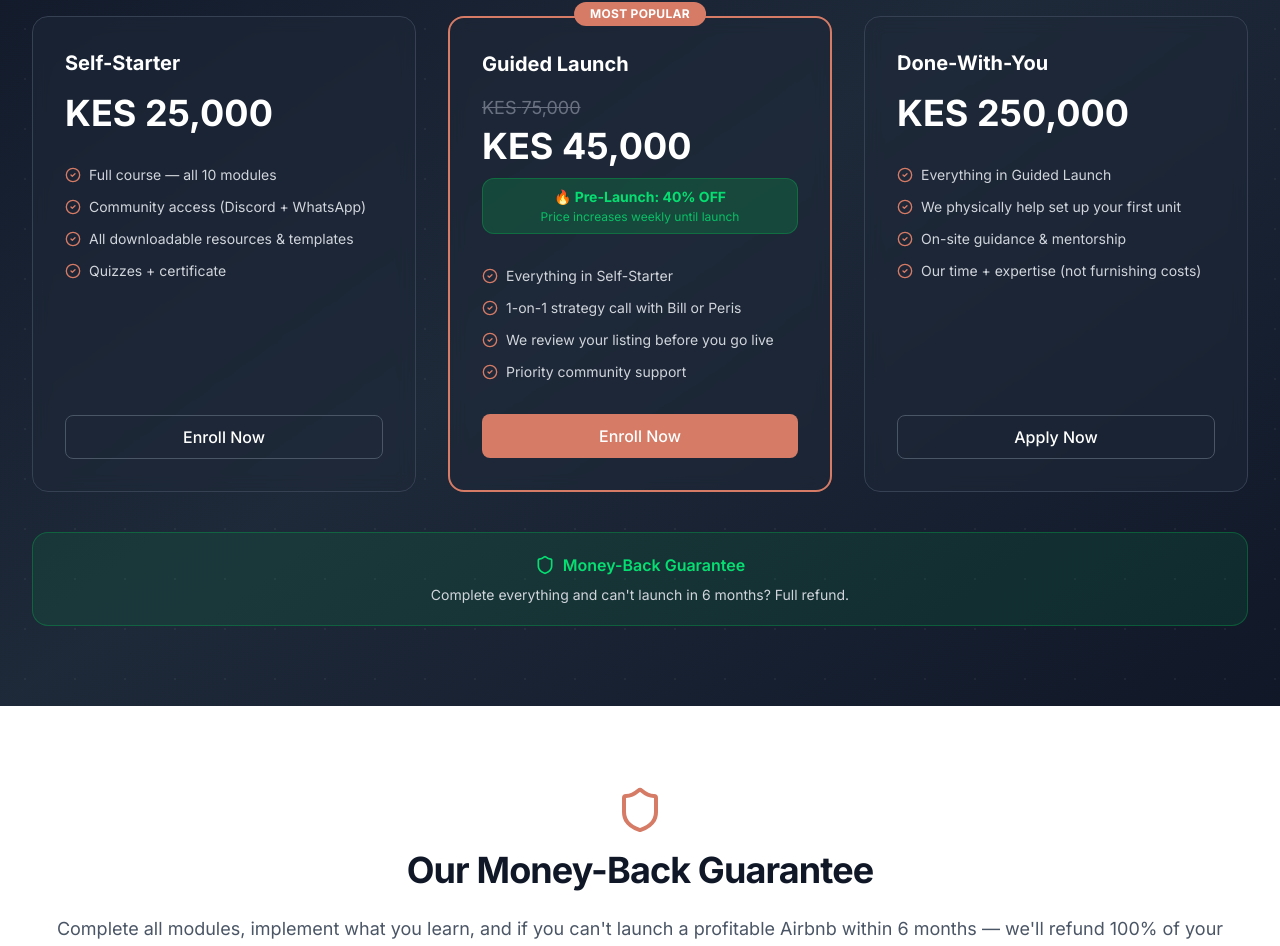
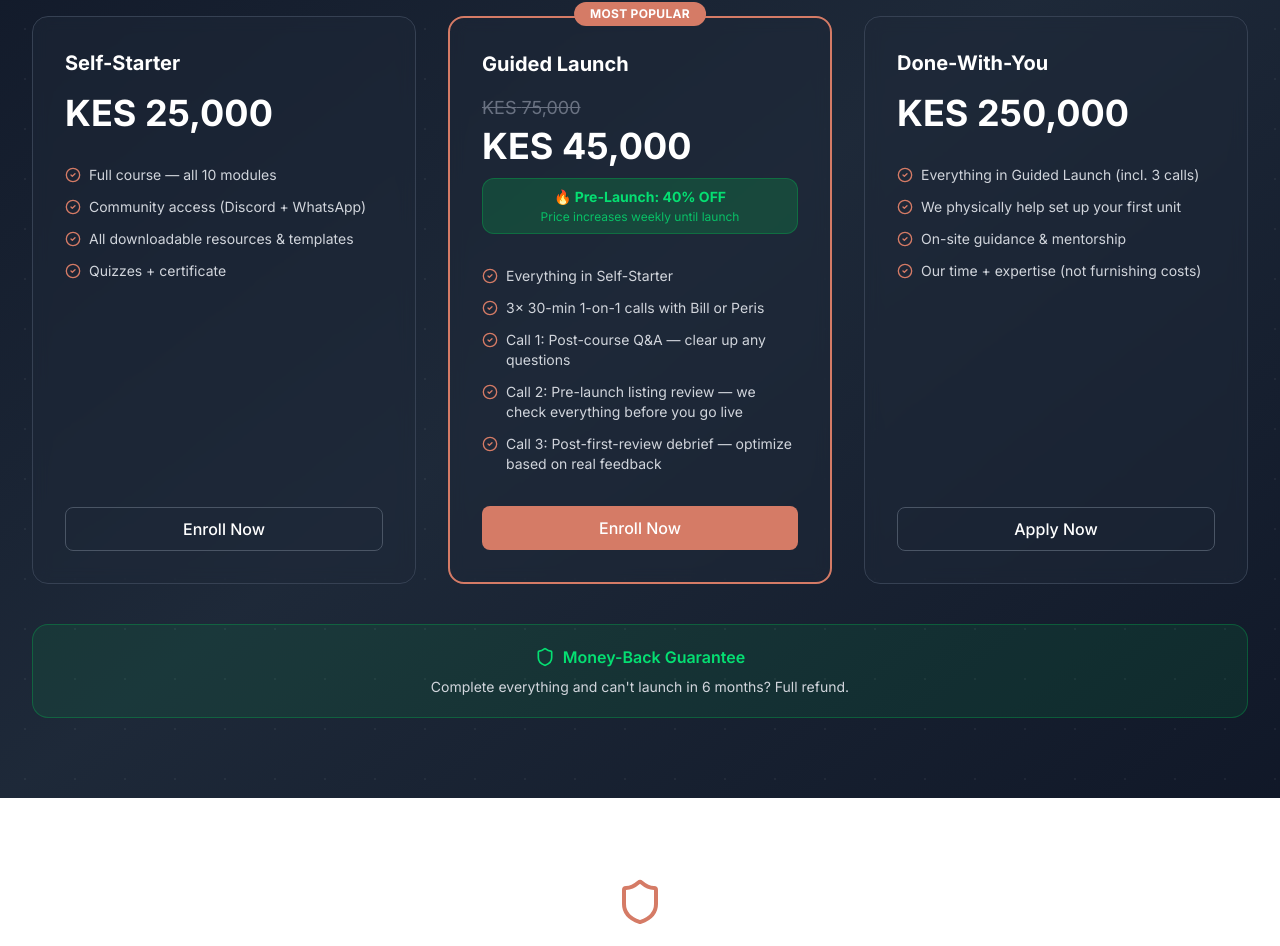
Before and after one commit to elitestaysafrica/website, a Next.js app: page /academy in a window 1280 px wide. Shown: the part 3243-4189 px from the top of the page. Built offline with nearby package versions, Linux system fonts and the light colour scheme; no server answers.

Commit message:
fix: 3x milestone calls for Guided Launch, update FAQ

```diff
--- a/src/app/academy/page.tsx
+++ b/src/app/academy/page.tsx
@@ -37,7 +37,7 @@ const faqs = [
   },
   {
     q: "What's the difference between Guided Launch and Done-With-You?",
-    a: "Guided Launch: we review your listing remotely and do a 1-on-1 strategy call. Done-With-You: we physically come to your property and help you set up your first unit. Both include the full course and community access.",
+    a: "Guided Launch: you get three 30-minute 1-on-1 calls at key milestones — after completing the course, before going live, and after your first guest review. Done-With-You: we physically come to your property and help you set up your first unit. Both include the full course and community access.",
   },
   {
     q: "Is this just for Nairobi?",
@@ -327,9 +327,10 @@ export default function AcademyPage() {
               <ul className="mt-8 space-y-3 flex-1">
                 {[
                   "Everything in Self-Starter",
-                  "1-on-1 strategy call with Bill or Peris",
-                  "We review your listing before you go live",
-                  "Priority community support",
+                  "3× 30-min 1-on-1 calls with Bill or Peris",
+                  "Call 1: Post-course Q&A — clear up any questions",
+                  "Call 2: Pre-launch listing review — we check everything before you go live",
+                  "Call 3: Post-first-review debrief — optimize based on real feedback",
                 ].map((item) => (
                   <li key={item} className="flex items-start gap-2">
                     <CheckCircle2 className="h-4 w-4 text-primary mt-0.5 shrink-0" />
@@ -354,7 +355,7 @@ export default function AcademyPage() {
               </div>
               <ul className="mt-8 space-y-3 flex-1">
                 {[
-                  "Everything in Guided Launch",
+                  "Everything in Guided Launch (incl. 3 calls)",
                   "We physically help set up your first unit",
                   "On-site guidance & mentorship",
                   "Our time + expertise (not furnishing costs)",
```
